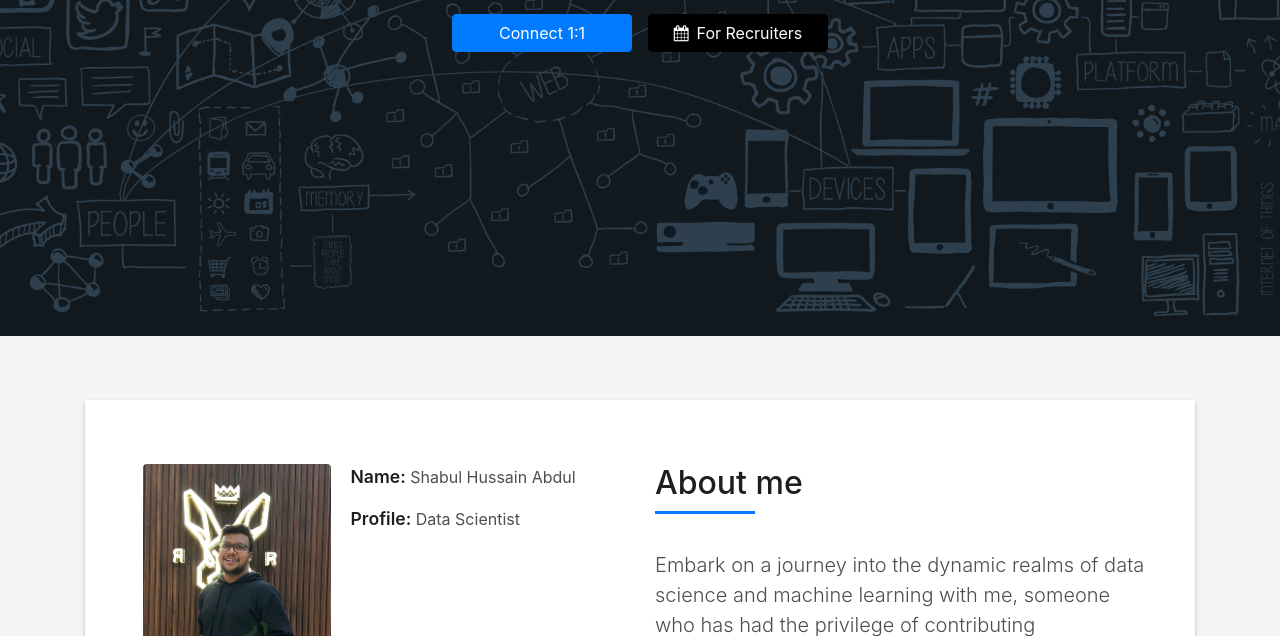
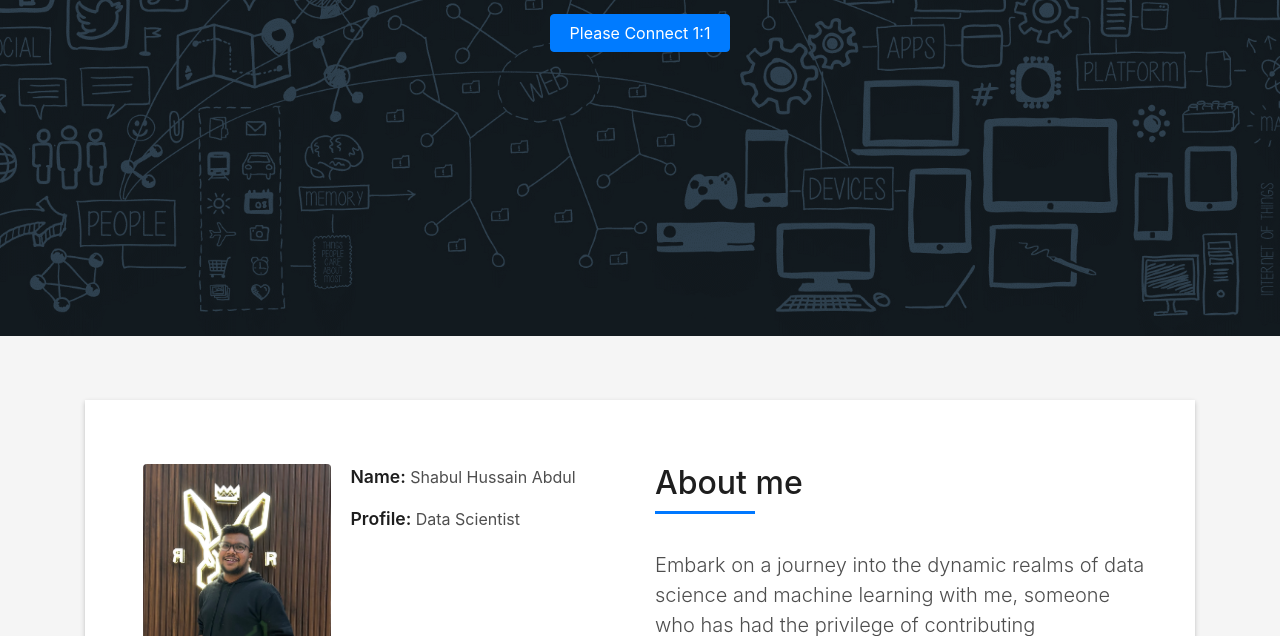
Before and after one commit to shabul/seo_webistes_shabul, a plain HTML site: page index.html in a window 1280 px wide. Shown: the part 464-1100 px from the top of the page. Drawn offline with Linux system fonts and the light colour scheme; a script that the page names is missing; files whose address does not match are found by name.

Commit message:
Adjust hero CTA per recruiter request

```diff
--- a/css/style.css
+++ b/css/style.css
@@ -1256,24 +1256,6 @@ footer .credits a {
   min-width: 180px;
 }
 
-.for-recruiters-btn {
-  background-color: #000;
-  color: #fff;
-  border: 1px solid #000;
-  display: inline-flex;
-  align-items: center;
-  justify-content: center;
-  gap: 0.5rem;
-}
-
-.for-recruiters-btn:hover,
-.for-recruiters-btn:focus {
-  color: #fff;
-  background-color: #111;
-  border-color: #111;
-  text-decoration: none;
-}
-
 .footer-link {
   margin-bottom: 0.5rem;
 }
--- a/index.html
+++ b/index.html
@@ -79,11 +79,7 @@
           <p class="intro-subtitle"><span class="text-slider-items">Amazon 2024 World Wide Innovista Winner,AI Evangelist,Data Scientist,Researcher</span><strong class="text-slider"></strong></p>
           <!-- <p class="pt-3"><a class="btn btn-primary btn js-scroll px-4" href="#about" role="button">Learn More</a></p> -->
           <div class="intro-cta mt-4">
-            <a class="btn btn-primary" href="https://cal.com/shabul/45-min-meeting?overlayCalendar=true&layout=month_view" target="_blank" rel="noopener">Connect 1:1</a>
-            <a class="btn for-recruiters-btn" href="https://cal.com/shabul/45-min-meeting?overlayCalendar=true&layout=month_view" target="_blank" rel="noopener">
-              <i class="fa fa-calendar" aria-hidden="true"></i>
-              <span>For Recruiters</span>
-            </a>
+            <a class="btn btn-primary" href="https://cal.com/shabul/45-min-meeting?overlayCalendar=true&layout=month_view" target="_blank" rel="noopener">Please Connect 1:1</a>
           </div>
         </div>
       </div>
```
